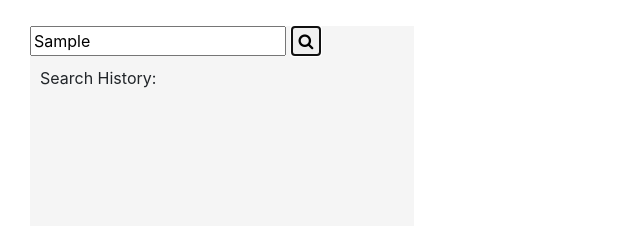
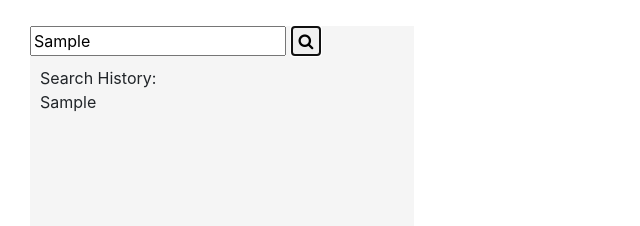
Before and after one commit to lhutchinson22/WeatherDashboard, a plain HTML site: page index.html in a window 1280 px wide. Both pictures are taken after typing "Sample" into the empty fields and a click on the button 305 px from the left and 175 px from the top of the page. Shown: the part 134-360 px from the top of the page, 0-640 px from the left. Drawn offline with nearby package versions, Linux system fonts and the light colour scheme; no server answers.

Commit message:
pushing search history

```diff
--- a/app.js
+++ b/app.js
@@ -7,9 +7,17 @@ $("document").ready(function () {
     event.preventDefault();
     console.log("search button is clicked");
 
-    // grab text from input box
+    // grab text from input box and append to search history box
     var citySearchText = $(cityInput).val();
     console.log(citySearchText);
+
+    var citySearchArray = [];
+    citySearchArray.push(citySearchText);
+    console.log(citySearchArray);
+
+    for (var i = 0; i < citySearchArray.length; i++) {
+      $("#search-history").append(citySearchArray[i] + " " + "<br>");
+    }
 
     // fetch request
     var apiKey = "89e5c40c6fdcef655f97ee07fb64e4b1";
--- a/index.html
+++ b/index.html
@@ -34,7 +34,7 @@
           <i class="fa fa-search" id="fetch-button"></i>
         </button>
       </form>
-      <div id="search-history">Search History:</div>
+      <div id="search-history">Search History:<br /></div>
     </div>
     <!-- The Search Output -->
     <div id="main-search-output">Here is your forecast</div>
```
